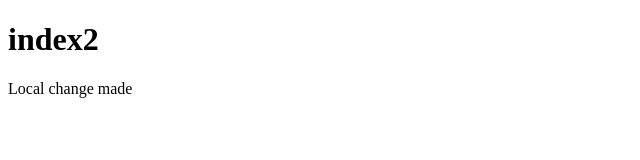
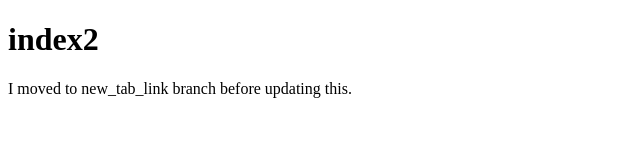
Before and after one commit to moriss/branching, a plain HTML site: page index2.html in a window 1280 px wide. Shown: the whole page, without its empty margins (0-640 px from the left). Drawn offline with Linux system fonts and the light colour scheme.

Commit message:
commit index2

```diff
--- a/index2.html
+++ b/index2.html
@@ -8,6 +8,6 @@
   <head>
     <body>
        <h1>index2</h1>
-       <p>Local change made</p>
+       <p>I moved to new_tab_link branch before updating this.</p>
      </body>
 </html>
```
